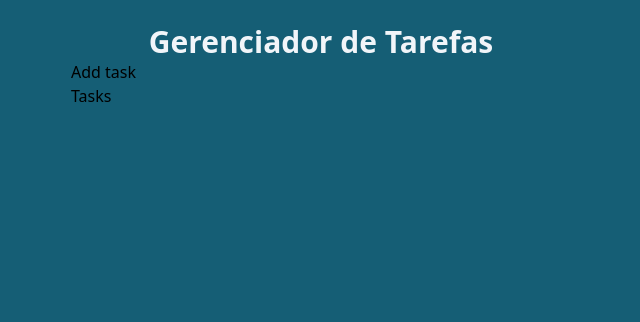
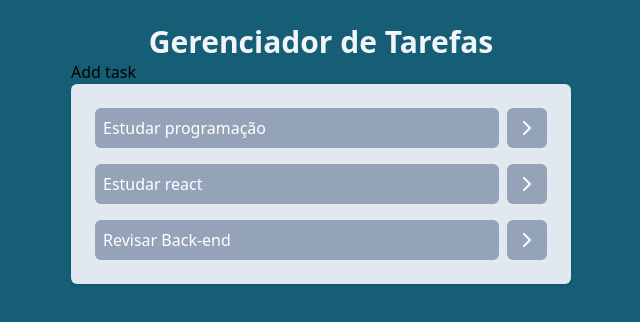
Before and after one commit to joaowatanabe/gerenciador-de-tarefas, a React (Vite) app: page / in a window 1280 px wide. Shown: the top 322 px of the page, without its empty margins (319-959 px from the left). Built offline with nearby package versions, Linux system fonts and the light colour scheme.

Commit message:
style tasks

```diff
--- a/package.json
+++ b/package.json
@@ -10,6 +10,7 @@
     "preview": "vite preview"
   },
   "dependencies": {
+    "lucide-react": "^0.435.0",
     "react": "^18.3.1",
     "react-dom": "^18.3.1"
   },
--- a/src/App.jsx
+++ b/src/App.jsx
@@ -1,7 +1,43 @@
+import { useState } from "react";
 import AddTask from "./components/AddTask";
 import Tasks from "./components/tasks";
 
 function App() {
+  const [tasks, setTasks] = useState([
+    {
+      id: 1,
+      title: "Estudar programação",
+      description: "Estudar programação para se tornar um DEV full-stack.",
+      isCompleted: false,
+    },
+    {
+      id: 2,
+      title: "Estudar react",
+      description: "Estudar react para se aperfeiçoar.",
+      isCompleted: false,
+    },
+    {
+      id: 3,
+      title: "Revisar Back-end",
+      description: "Revisar Back-end para se aperfeiçoar.",
+      isCompleted: false,
+    },
+  ]);
+
+  function onTaskClick(taskId) {
+    const newTasks = tasks.map((task) => {
+      //preciso atualizar a tarefa
+      if (task.id === taskId) {
+        return { ...task, isCompleted: !task.isCompleted };
+      }
+
+      // Não preciso atualizar essa tarefa
+      return task;
+    });
+
+    setTasks(newTasks);
+  }
+
   return (
     <div className="w-screen h-screen bg-cyan-800 flex justify-center p-6">
       <div className="w-[500px]">
@@ -9,7 +45,7 @@
           Gerenciador de Tarefas
         </h1>
         <AddTask />
-        <Tasks />
+        <Tasks tasks={tasks} onTaskClick={onTaskClick}/>
       </div>
     </div>
   );
--- a/src/components/Tasks.jsx
+++ b/src/components/Tasks.jsx
@@ -1,5 +1,18 @@
-function Tasks() {
-  return <h1>Tasks</h1>;
+import { ChevronRightIcon } from "lucide-react";
+
+function Tasks(props) {
+  return (
+    <ul className="space-y-4 p-6 bg-slate-200 rounded-md shadow">
+      {props.tasks.map((task) => (
+        <li key={task.id} className="flex gap-2">
+          <button className="bg-slate-400 text-left w-full text-white p-2 rounded-md">{task.title}</button>
+          <button className="bg-slate-400 p-2 text-white rounded-md">
+            <ChevronRightIcon/>
+          </button>
+        </li>
+      ))}
+    </ul>
+  );
 }
 
 export default Tasks;
```
Also changed, not shown: eslint.config.js (+18 -17 lines), 1 other file (tests, documents, lock files or other folders).
